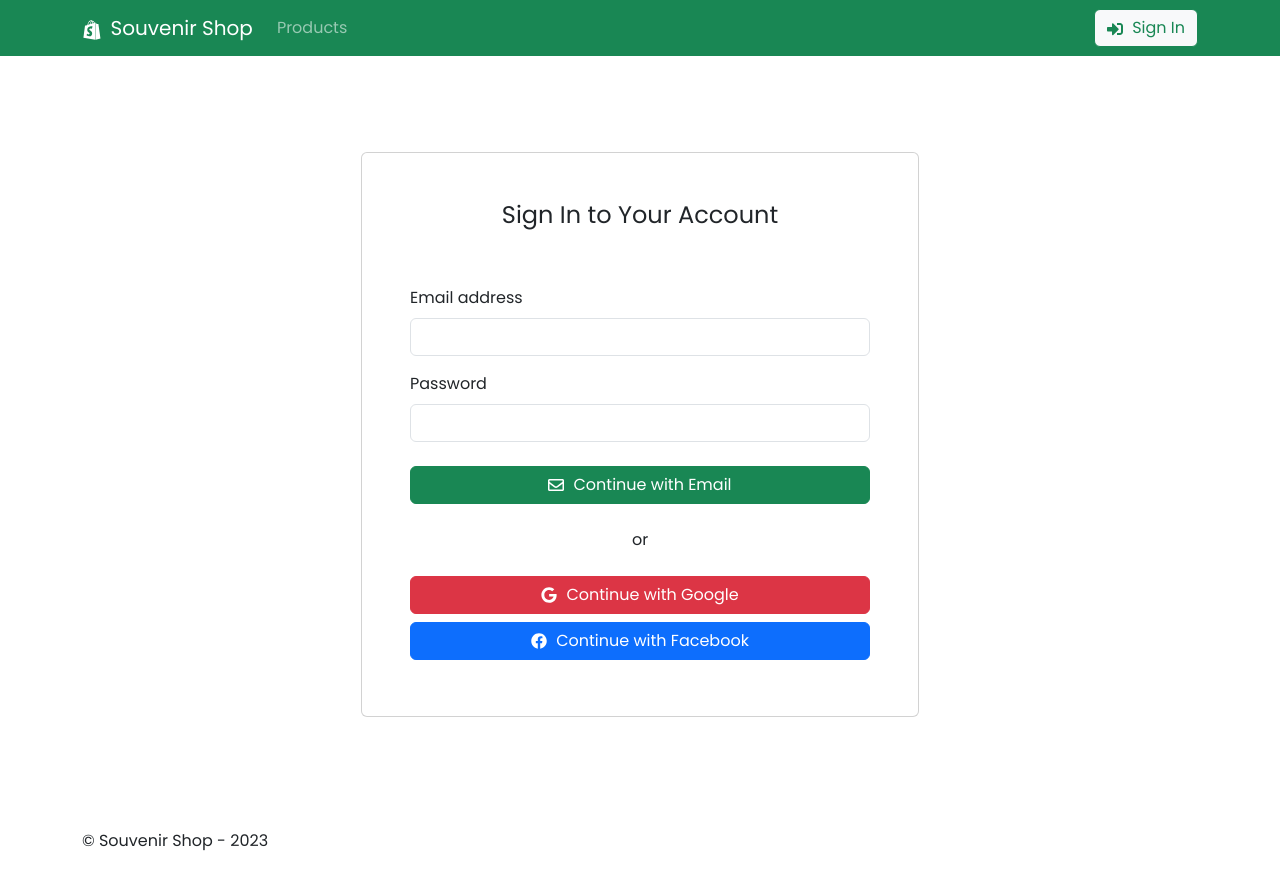
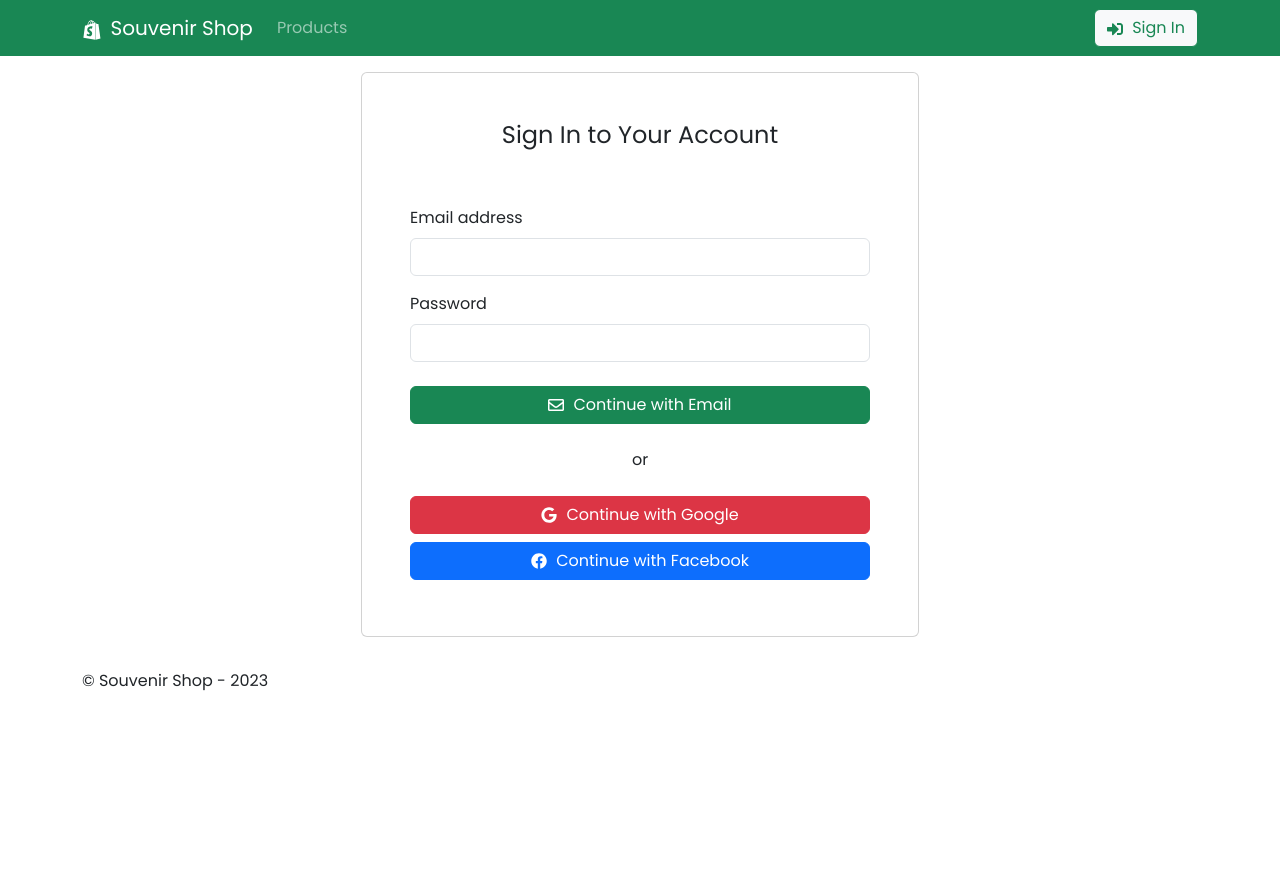
Before and after one commit to rehanadi/souvenir-shop, a Next.js app: page /signin in a window 1280 px wide. After the commit the page ends 800 px from the top, so only its background shows below. Built offline with nearby package versions, Linux system fonts and the light colour scheme; no server answers.

Commit message:
Create auth layout

```diff
--- /dev/null
+++ b/app/(auth)/layout.tsx
@@ -0,0 +1,11 @@
+import styles from '@/styles/auth.module.scss'
+
+const AuthLayout: React.FC<React.PropsWithChildren> = ({ children }) => {
+  return (
+    <div className={`card w-50 mx-auto ${styles.wrapper}`}>
+      {children}
+    </div>
+  )
+}
+
+export default AuthLayout
--- a/app/(auth)/signin/page.tsx
+++ b/app/(auth)/signin/page.tsx
@@ -11,7 +11,6 @@ const SignInPage: SignInPageProps = ({ searchParams }) => {
   const authError = error ? authErrorMessages[error] || authErrorMessages.default : null
 
   return (
-    <div className='card w-50 mx-auto' style={{ marginTop: '5rem', marginBottom: '5rem' }}>
     <div className='card-body p-5'>
       <h4 className='card-title pb-5 text-center'>Sign In to Your Account</h4>
       {authError && (
@@ -32,7 +31,6 @@ const SignInPage: SignInPageProps = ({ searchParams }) => {
         </div>
       </div>
     </div>
-    </div>
   )
 }
 
--- /dev/null
+++ b/app/styles/auth.module.scss
@@ -0,0 +1,3 @@
+.wrapper {
+  margin: '5rem 0';
+}
```
Lines whose indentation alone changed are shown as unchanged.
